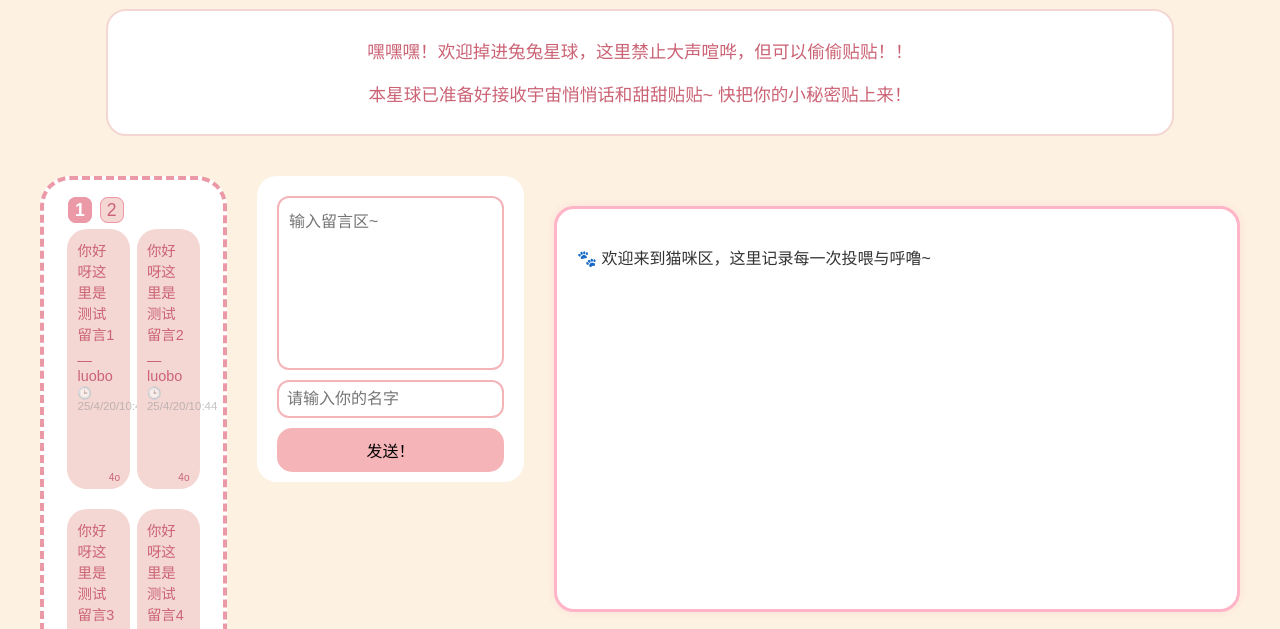
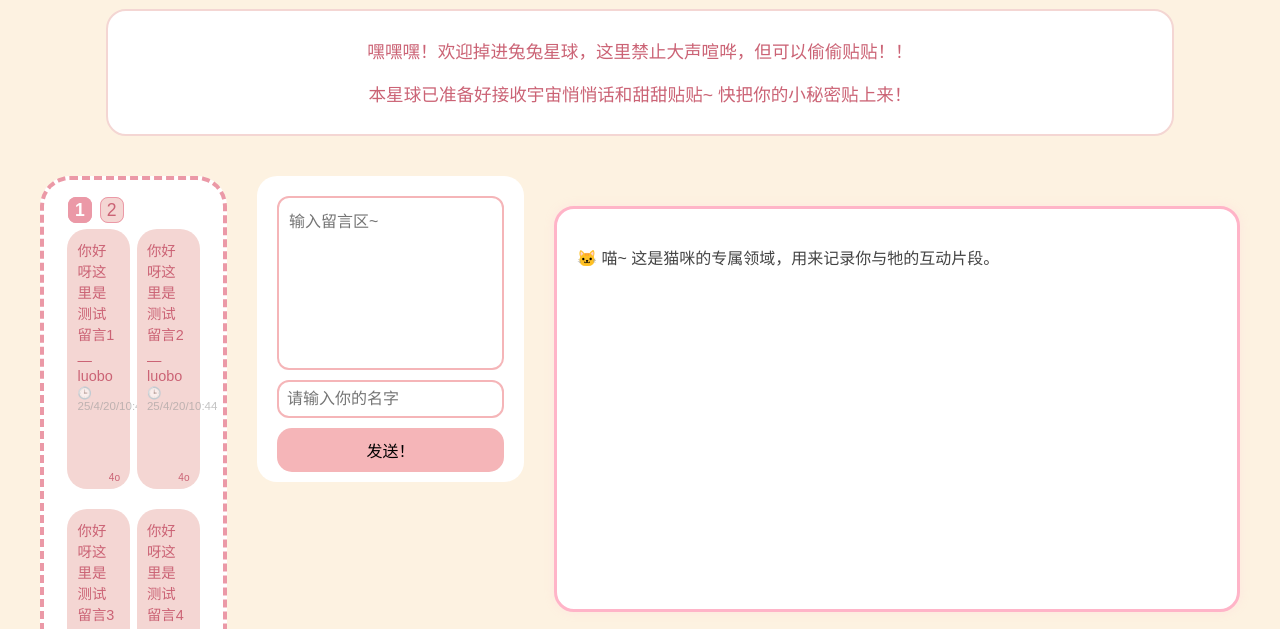
Before and after one commit to dear4obun/tutu-message-board, a plain HTML site: page index.html in a window 1280 px wide. Shown: the part 144-773 px from the top of the page. Drawn offline with Linux system fonts and the light colour scheme.

Commit message:
Add files via upload

```diff
--- a/index.html
+++ b/index.html
@@ -25,8 +25,8 @@
       <input type="text" id="username" placeholder="请输入你的名字" />
       <button onclick="submitMessage()">发送！</button>
     </div>
-<div class="cat-zone">
-  <p>🐾 欢迎来到猫咪区，这里记录每一次投喂与呼噜~</p>
+<div class="cat-monday-box">
+  <p>🐱 喵~ 这是猫咪的专属领域，用来记录你与牠的互动片段。</p>
 </div>
 
   </div>
--- a/style.css
+++ b/style.css
@@ -121,15 +121,15 @@ input:focus, textarea:focus {
 }
 
 
-.cat-zone {
-  width: 640px;
-  height: 360px;
+.cat-monday-box {
   background-color: #FFFFFF;
   border: 3px solid #FFB4C8;
   border-radius: 20px;
-  box-shadow: 0 0 10px rgba(255, 180, 200, 0.3);
   padding: 20px;
   margin-top: 30px;
+  width: 640px;
+  height: 360px;
+  box-shadow: 0 0 10px rgba(255, 200, 220, 0.25);
   font-size: 16px;
-  color: #333;
+  color: #444;
 }
```
